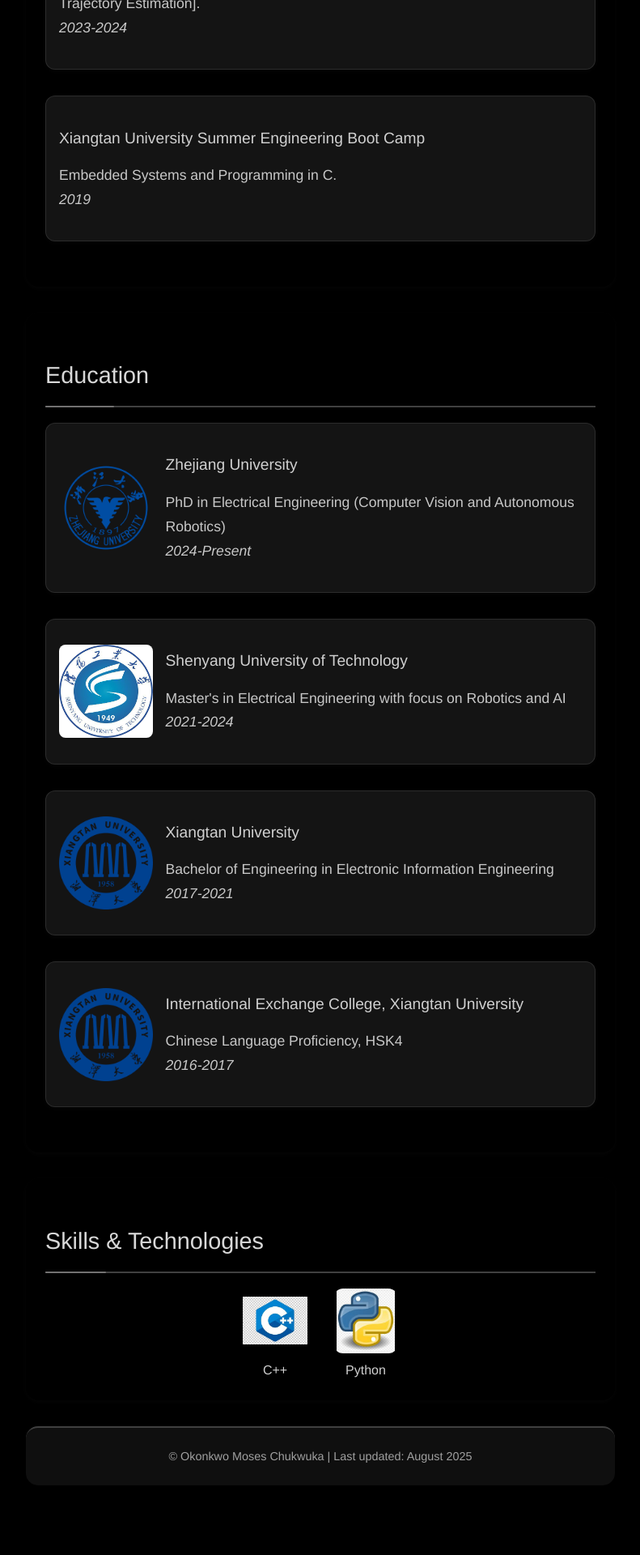
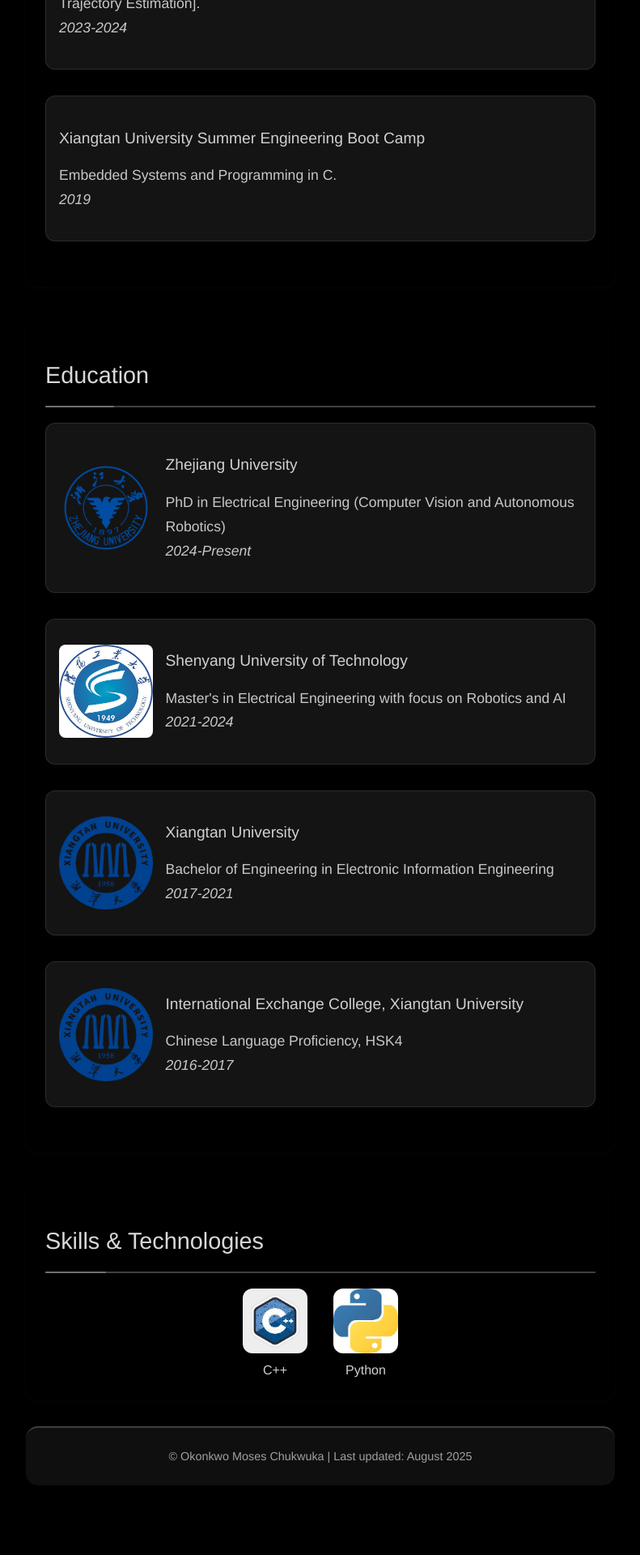
Before and after one commit to MosesChuka/MosesChuka.github.io, a Jekyll site: the page built from index.md, in a window 1280 px wide. Shown: the part 2975-4895 px from the top of the page at 81% size, without its empty margins (244-1035 px from the left). Built offline with Jekyll 4.4.1, drawn with Linux system fonts in a browser that asks for light colours; our own code applies the rules of GitHub Pages for plain Markdown files.

Commit message:
Update skill logos: use correct cpp-logo.jpeg and python-logo.jpeg files

```diff
--- a/index.md
+++ b/index.md
@@ -150,11 +150,11 @@
 <h2>Skills & Technologies</h2>
 <div class="skills-content">
   <div class="skill-item">
-    <img src="/static/Cpp-logo.jpeg" alt="C++ Logo" class="skill-logo"/>
+    <img src="/static/cpp-logo.jpeg" alt="C++ Logo" class="skill-logo"/>
     <span>C++</span>
   </div>
   <div class="skill-item">
-    <img src="/static/Unknown.jpeg" alt="Python Logo" class="skill-logo"/>
+    <img src="/static/python-logo.jpeg" alt="Python Logo" class="skill-logo"/>
     <span>Python</span>
   </div>
 </div>
@@ -310,11 +310,11 @@
 <h2>技能与技术</h2>
 <div class="skills-content">
   <div class="skill-item">
-    <img src="/static/Cpp-logo.jpeg" alt="C++ Logo" class="skill-logo"/>
+    <img src="/static/cpp-logo.jpeg" alt="C++ Logo" class="skill-logo"/>
     <span>C++</span>
   </div>
   <div class="skill-item">
-    <img src="/static/Unknown.jpeg" alt="Python Logo" class="skill-logo"/>
+    <img src="/static/python-logo.jpeg" alt="Python Logo" class="skill-logo"/>
     <span>Python</span>
   </div>
 </div>
```
Also changed, not shown: static/Cpp-logo.jpeg, static/Unknown.jpeg (deleted), static/python-logo.jpeg (added), 1 other file.
